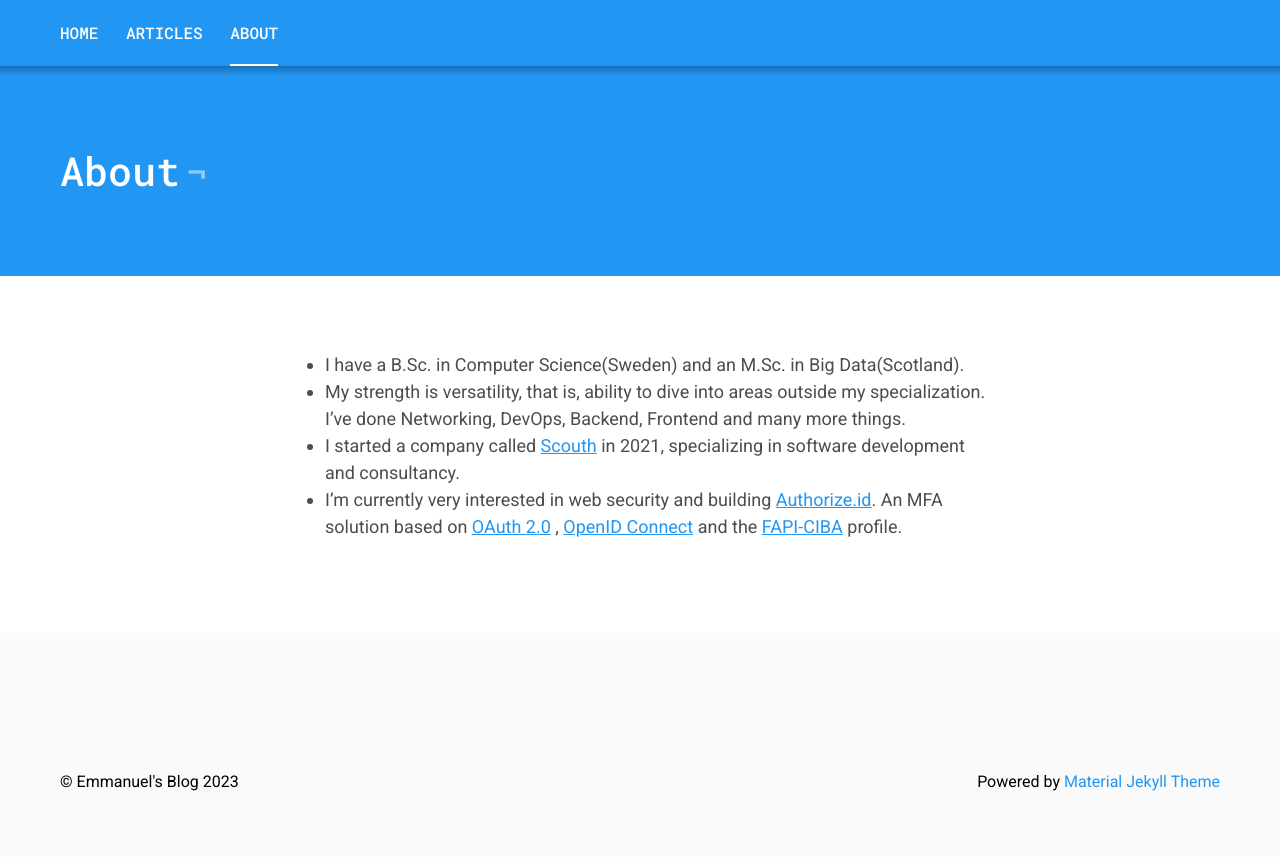
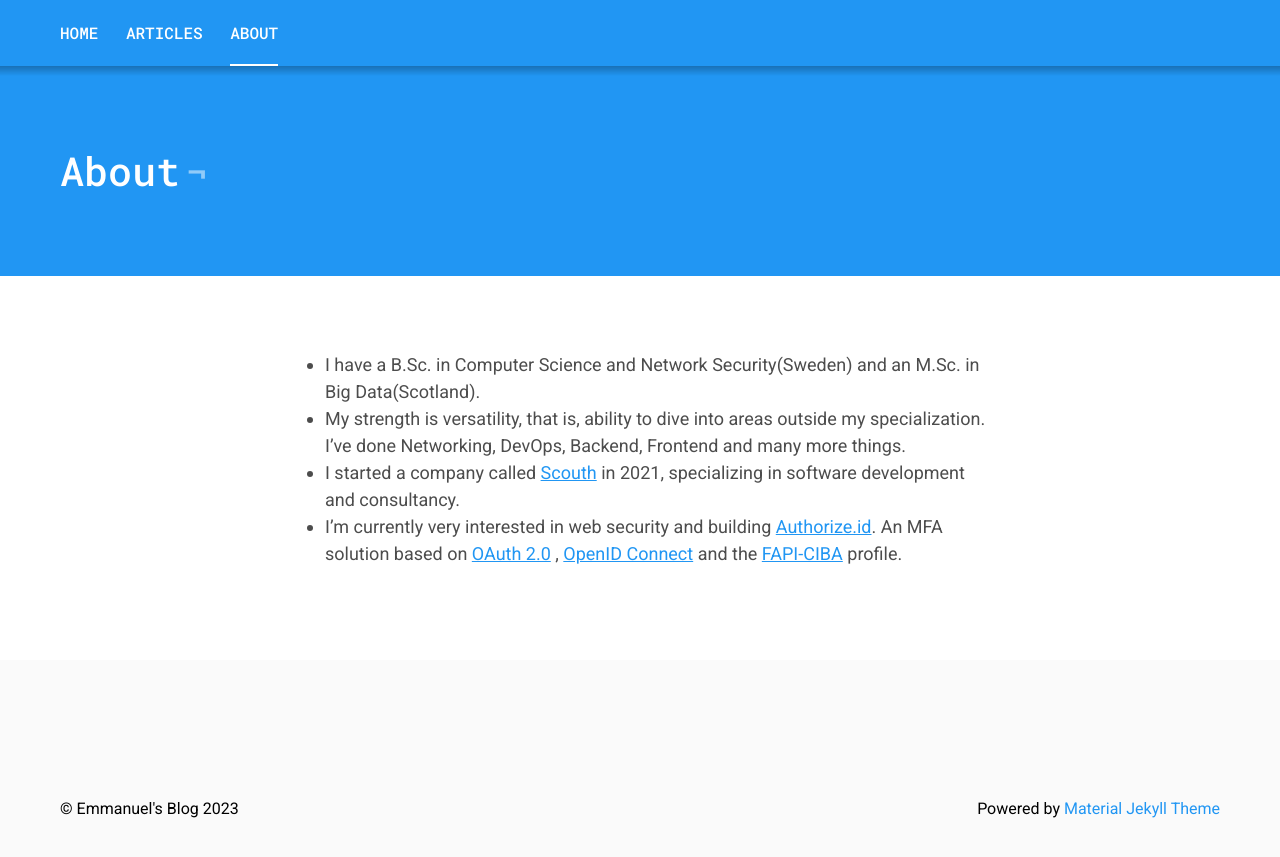
Before and after one commit to osimosu/osimosu.github.io, a Jekyll site: the page built from _pages/about.markdown, in a window 1280 px wide and 960 px high. Shown: the top 857 px of the window. Built offline with Jekyll 4.4.1, drawn with Linux system fonts in a browser that asks for light colours.

Commit message:
Update about

```diff
--- a/_pages/about.markdown
+++ b/_pages/about.markdown
@@ -4,7 +4,7 @@ title: "About"
 permalink: /about/
 ---
 
-* I have a B.Sc. in Computer Science(Sweden) and an M.Sc. in Big Data(Scotland).
+* I have a B.Sc. in Computer Science and Network Security(Sweden) and an M.Sc. in Big Data(Scotland).
 
 * My strength is versatility, that is, ability to dive into areas outside my specialization. I've done Networking, DevOps, Backend, Frontend and many more things.
 
```
